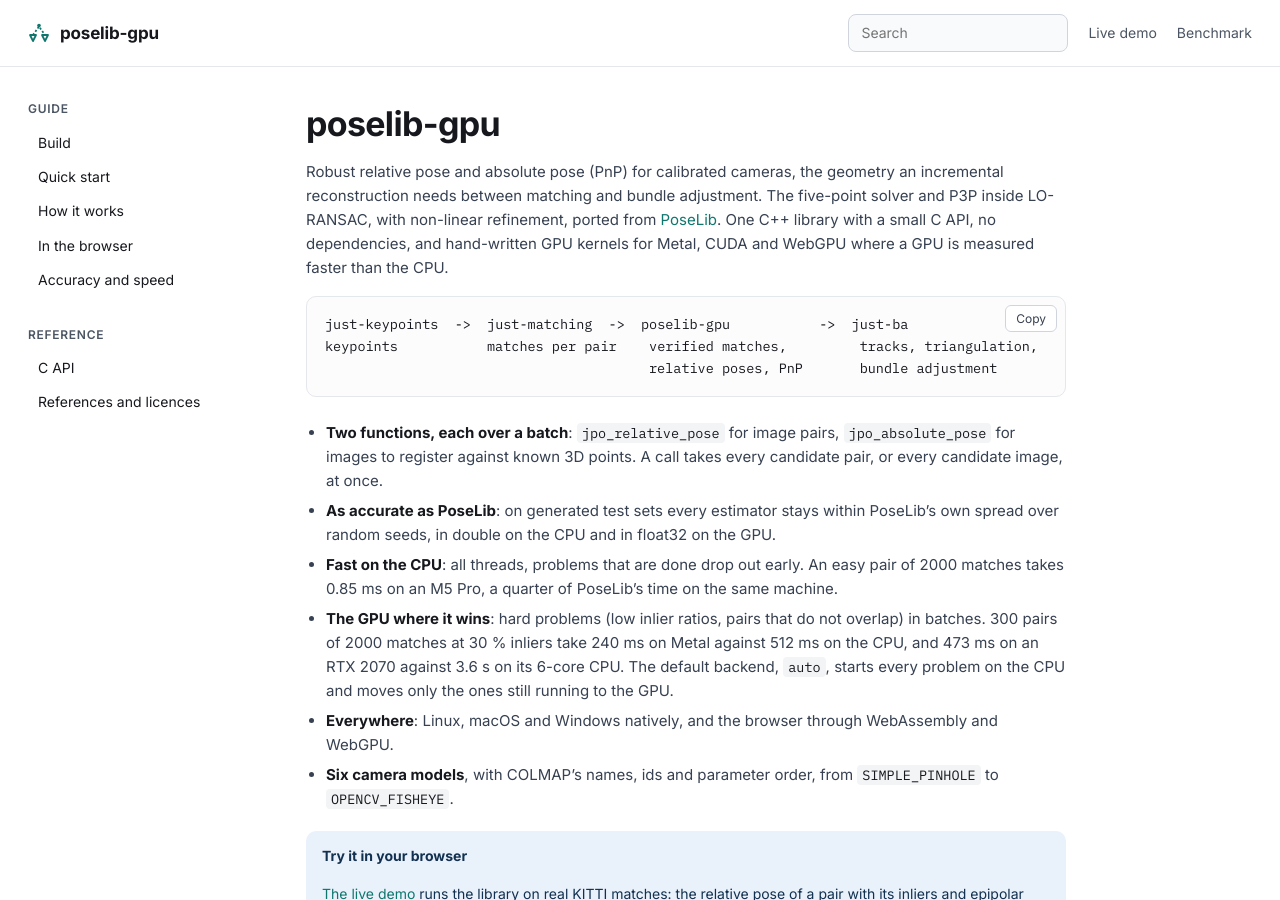
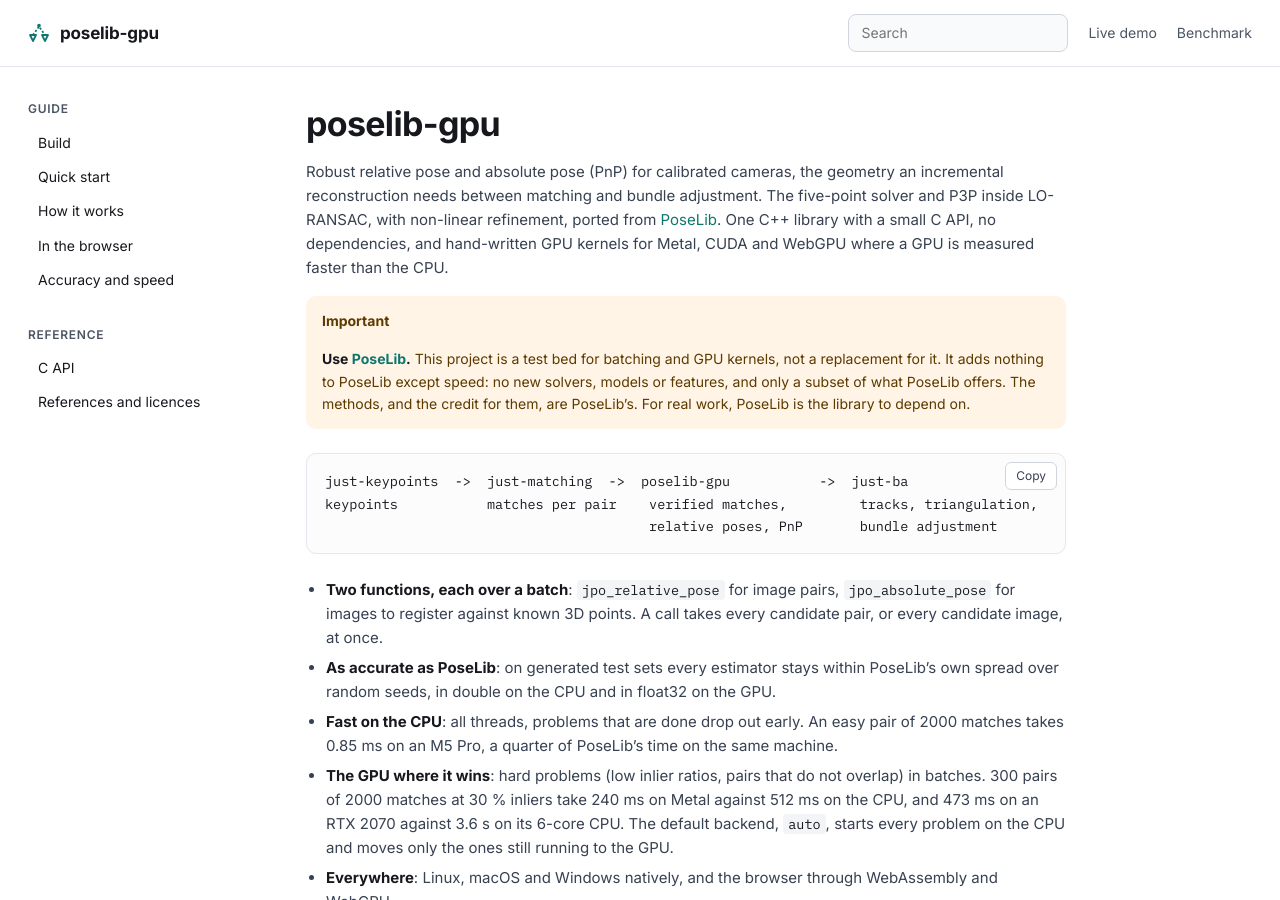
Before and after one commit to manlito/poselib-gpu, a Sphinx documentation site: the page built from docs/index.md, in a window 1280 px wide and 900 px high. Built offline with Sphinx 7.4.7, drawn with Linux system fonts in a browser that asks for light colours.

Commit message:
Docs: point readers to PoseLib; say this repo only adds speed
The site's front page and the README now open with a note: use PoseLib for
real work; this project is a test bed for batching and GPU kernels and adds
nothing to PoseLib except speed. docs/README.md now describes the automatic
deploy on push to main.

Co-Authored-By: Claude Opus 5.5 <noreply@anthropic.com>

````diff
--- a/docs/index.md
+++ b/docs/index.md
@@ -5,6 +5,13 @@ reconstruction needs between matching and bundle adjustment. The five-point solv
 with non-linear refinement, ported from [PoseLib](https://github.com/PoseLib/PoseLib). One C++ library with a
 small C API, no dependencies, and hand-written GPU kernels for Metal, CUDA and WebGPU where a GPU is measured
 faster than the CPU.
+
+:::{important}
+**Use [PoseLib](https://github.com/PoseLib/PoseLib).** This project is a test bed for batching and GPU
+kernels, not a replacement for it. It adds nothing to PoseLib except speed: no new solvers, models or
+features, and only a subset of what PoseLib offers. The methods, and the credit for them, are PoseLib's. For
+real work, PoseLib is the library to depend on.
+:::
 
 ```
 just-keypoints  ->  just-matching  ->  poselib-gpu           ->  just-ba
````
Also changed, not shown: README.md (+6 -0 lines), docs/README.md (+3 -1 lines).
